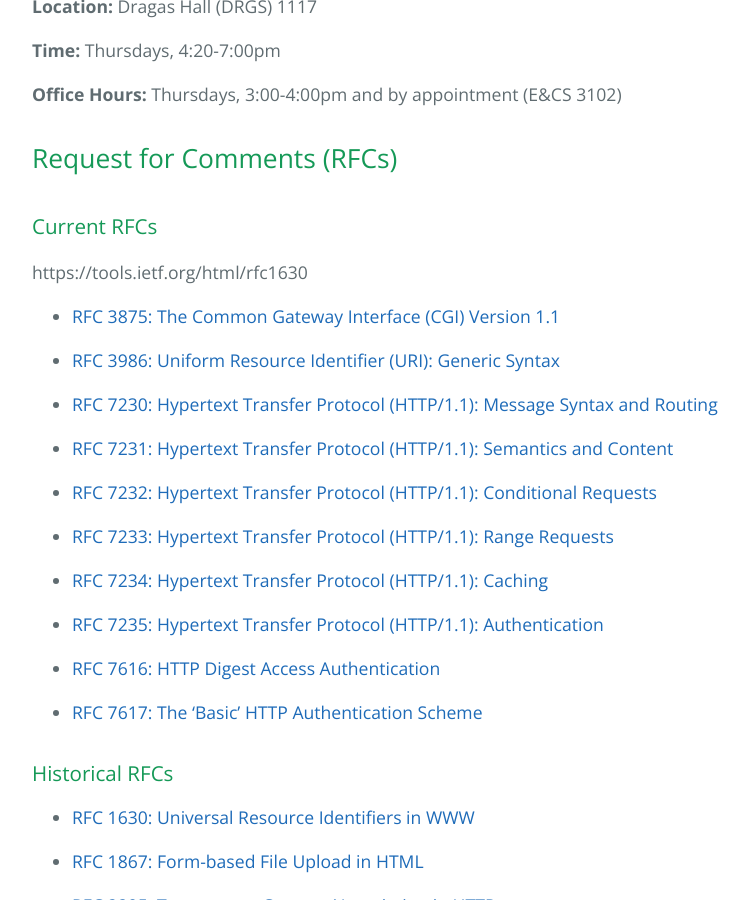
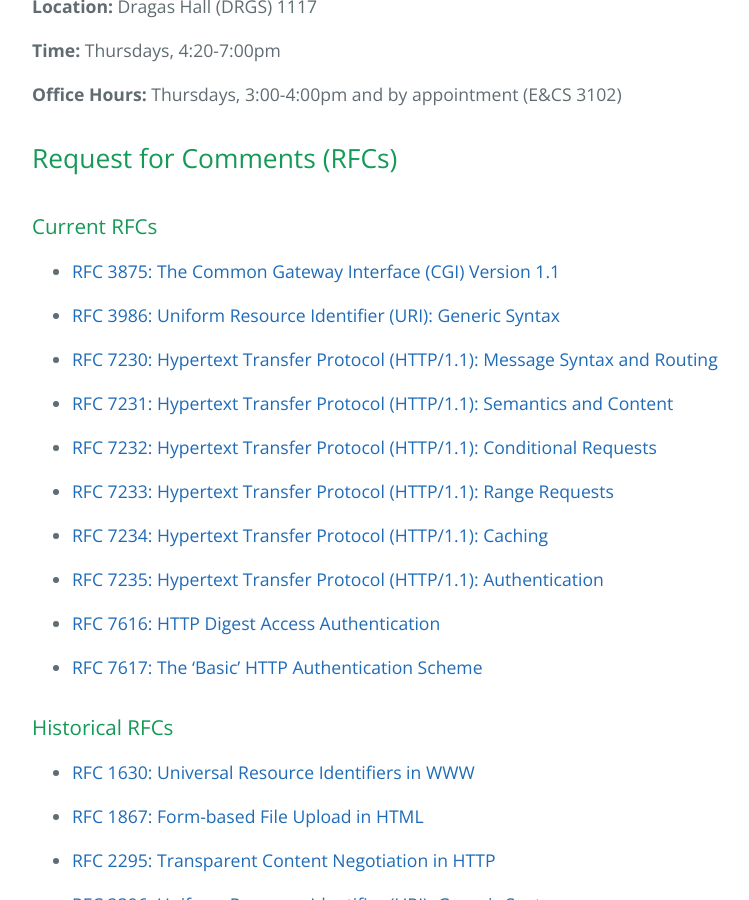
Before and after one commit to cs531-f19/cs531-f19.github.io, a Jekyll site: the page built from index.md, in a window 1280 px wide and 900 px high, scrolled down 720 px. Shown: the whole window, without its empty margins (192-941 px from the left). Built offline with Jekyll 4.4.1, drawn with Linux system fonts in a browser that asks for light colours; our own code applies the rules of GitHub Pages for plain Markdown files; part of the change alters nothing that is shown.

Commit message:
Remove unnecessary link

```diff
--- a/index.md
+++ b/index.md
@@ -16,8 +16,6 @@
 
 ### Current RFCs
 
-https://tools.ietf.org/html/rfc1630
-
 {% for rfc in site.data.rfcs.current %}
 * [RFC {{ rfc[0] }}: {{ rfc[1] }}](https://tools.ietf.org/html/rfc{{ rfc[0] }})
 {% endfor %}
```
